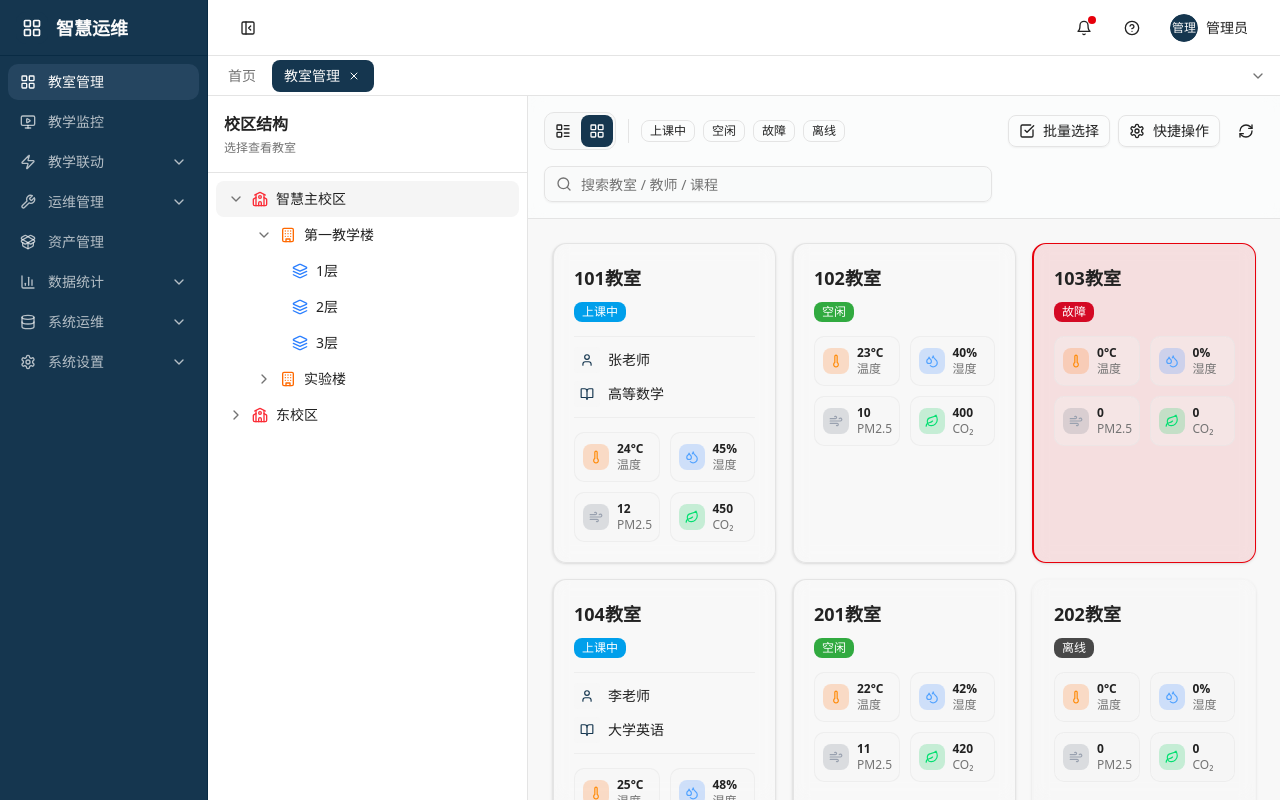
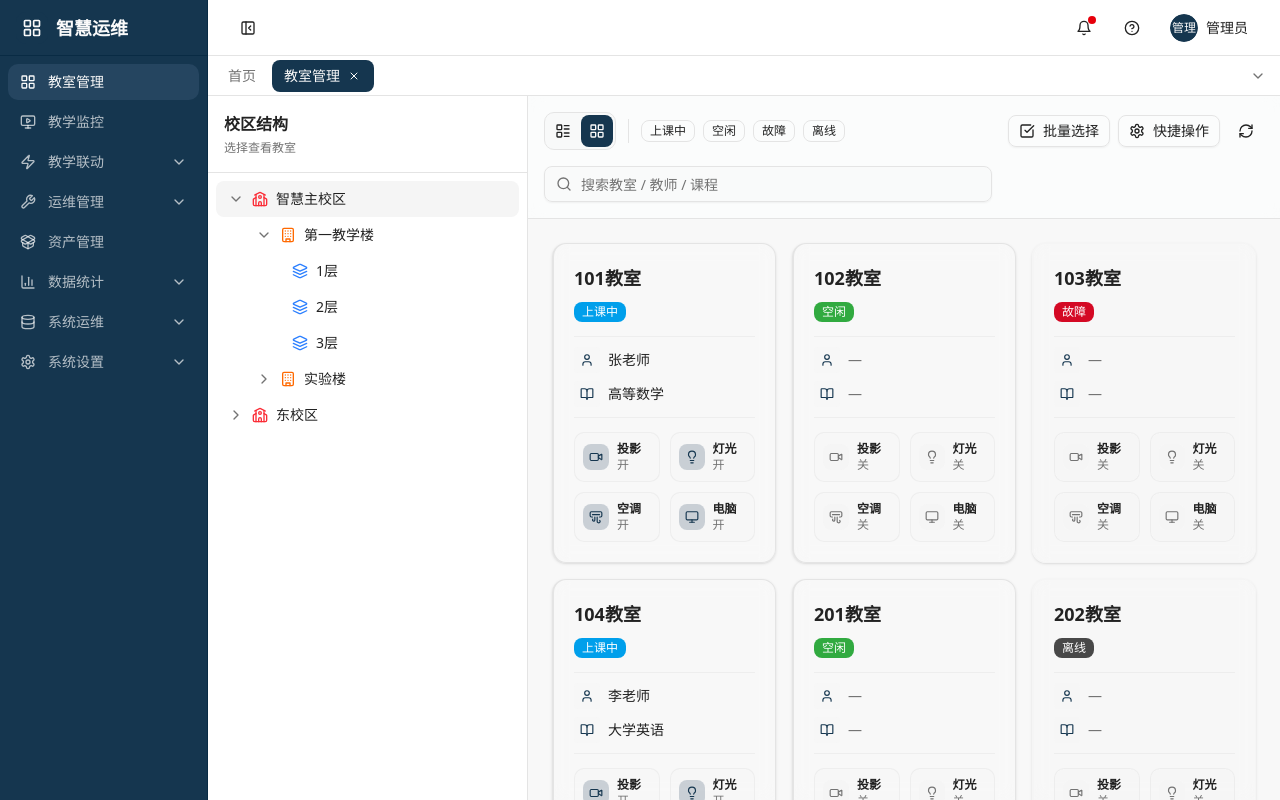
Before and after one commit to huzomi/classroom-management-ui-light, a Next.js app: page /classroom-management in a window 1280 px wide. Built offline with nearby package versions, Linux system fonts and the light colour scheme.

Commit message:
feat：教室管理样式调整

```diff
--- a/components/classroom/classroom-card.tsx
+++ b/components/classroom/classroom-card.tsx
@@ -8,10 +8,6 @@ import { Volume2, Check } from "lucide-react"
 import {
   User,
   BookOpen,
-  Thermometer,
-  Droplets,
-  Wind,
-  Leaf,
   MoreVertical,
   Video,
   Lightbulb,
@@ -20,10 +16,13 @@ import {
 } from "lucide-react"
 import { DropdownMenu, DropdownMenuContent, DropdownMenuItem, DropdownMenuTrigger } from "@/components/ui/dropdown-menu"
 
+type DeviceKey = "projector" | "lights" | "ac" | "computer"
+
 interface ClassroomCardProps {
   classroom: any
   viewMode: "large" | "small" | "iot"
   onClick: () => void
+  onDeviceToggle?: (deviceKey: DeviceKey) => void
   isMultiSelectMode?: boolean
   isSelected?: boolean
   onToggleSelect?: () => void
@@ -33,6 +32,7 @@ export function ClassroomCard({
   classroom,
   viewMode,
   onClick,
+  onDeviceToggle,
   isMultiSelectMode = false,
   isSelected = false,
   onToggleSelect,
@@ -43,8 +43,8 @@ export function ClassroomCard({
     fault: {
       label: "故障",
       color: "oklch(0.55 0.22 25)",
-      bgColor: "bg-destructive/10",
-      borderColor: "border-destructive",
+      bgColor: "bg-muted/10",
+      borderColor: "border-muted",
     },
     offline: { label: "离线", color: "oklch(0.4 0 0)", bgColor: "bg-muted/10", borderColor: "border-muted" },
   }
@@ -82,36 +82,50 @@ export function ClassroomCard({
             </Badge>
           </div>
 
-          {classroom.teacher && (
-            <div className="space-y-1.5 text-xs">
+          <div className="min-h-[3.25rem] space-y-1.5 text-xs border-b border-border/50 pb-2">
             <div className="flex items-center gap-1.5 text-muted-foreground">
-                <User className="h-3 w-3" />
-                <span>{classroom.teacher}</span>
+              <User className="h-3 w-3 shrink-0" />
+              <span className="truncate">{classroom.teacher ?? "—"}</span>
             </div>
             <div className="flex items-center gap-1.5 text-muted-foreground">
-                <BookOpen className="h-3 w-3" />
-                <span className="truncate">{classroom.course}</span>
+              <BookOpen className="h-3 w-3 shrink-0" />
+              <span className="truncate">{classroom.course ?? "—"}</span>
             </div>
           </div>
-          )}
 
-          <div className="grid grid-cols-2 gap-2 text-xs pt-2 border-t border-border/50">
-            <div className="flex items-center gap-1.5">
-              <Thermometer className="h-3 w-3 text-orange-400" />
-              <span>{classroom.temperature}°C</span>
-            </div>
-            <div className="flex items-center gap-1.5">
-              <Droplets className="h-3 w-3 text-blue-400" />
-              <span>{classroom.humidity}%</span>
-            </div>
-            <div className="flex items-center gap-1.5">
-              <Wind className="h-3 w-3 text-gray-400" />
-              <span>{classroom.pm25}</span>
-            </div>
-            <div className="flex items-center gap-1.5">
-              <Leaf className="h-3 w-3 text-green-400" />
-              <span>{classroom.co2}</span>
-            </div>
+          <div className="grid grid-cols-2 gap-2 text-xs pt-2">
+            <button
+              type="button"
+              className="flex items-center gap-1.5 text-left hover:opacity-80 transition-opacity"
+              onClick={(e) => { e.stopPropagation(); onDeviceToggle?.("projector") }}
+            >
+              <Video className={`h-3 w-3 ${classroom.deviceStatus?.projector ? "text-primary" : "text-muted-foreground"}`} />
+              <span>投影 {classroom.deviceStatus?.projector ? "开" : "关"}</span>
+            </button>
+            <button
+              type="button"
+              className="flex items-center gap-1.5 text-left hover:opacity-80 transition-opacity"
+              onClick={(e) => { e.stopPropagation(); onDeviceToggle?.("lights") }}
+            >
+              <Lightbulb className={`h-3 w-3 ${classroom.deviceStatus?.lights ? "text-primary" : "text-muted-foreground"}`} />
+              <span>灯光 {classroom.deviceStatus?.lights ? "开" : "关"}</span>
+            </button>
+            <button
+              type="button"
+              className="flex items-center gap-1.5 text-left hover:opacity-80 transition-opacity"
+              onClick={(e) => { e.stopPropagation(); onDeviceToggle?.("ac") }}
+            >
+              <AirConditioner className={`h-3 w-3 ${classroom.deviceStatus?.ac ? "text-primary" : "text-muted-foreground"}`} />
+              <span>空调 {classroom.deviceStatus?.ac ? "开" : "关"}</span>
+            </button>
+            <button
+              type="button"
+              className="flex items-center gap-1.5 text-left hover:opacity-80 transition-opacity"
+              onClick={(e) => { e.stopPropagation(); onDeviceToggle?.("computer") }}
+            >
+              <Monitor className={`h-3 w-3 ${classroom.deviceStatus?.computer ? "text-primary" : "text-muted-foreground"}`} />
+              <span>电脑 {classroom.deviceStatus?.computer ? "开" : "关"}</span>
+            </button>
           </div>
         </div>
       </Card>
@@ -163,7 +177,11 @@ export function ClassroomCard({
 
           {/* IoT Controls */}
           <div className="grid grid-cols-4 gap-2">
-            <button className="flex flex-col items-center gap-2 p-3 rounded-lg hover:bg-secondary/50 transition-colors border border-border/50">
+            <button
+              type="button"
+              className="flex flex-col items-center gap-2 p-3 rounded-lg hover:bg-secondary/50 transition-colors border border-border/50"
+              onClick={(e) => { e.stopPropagation(); onDeviceToggle?.("projector") }}
+            >
               <div className={`p-2 rounded-md ${classroom.deviceStatus.projector ? "bg-info/20" : "bg-secondary"}`}>
                 <Video
                   className={`h-5 w-5 ${classroom.deviceStatus.projector ? "text-info" : "text-muted-foreground"}`}
@@ -171,7 +189,11 @@ export function ClassroomCard({
               </div>
               <span className="text-xs text-foreground">投影</span>
             </button>
-            <button className="flex flex-col items-center gap-2 p-3 rounded-lg hover:bg-secondary/50 transition-colors border border-border/50">
+            <button
+              type="button"
+              className="flex flex-col items-center gap-2 p-3 rounded-lg hover:bg-secondary/50 transition-colors border border-border/50"
+              onClick={(e) => { e.stopPropagation(); onDeviceToggle?.("lights") }}
+            >
               <div className={`p-2 rounded-md ${classroom.deviceStatus.lights ? "bg-warning/20" : "bg-secondary"}`}>
                 <Lightbulb
                   className={`h-5 w-5 ${classroom.deviceStatus.lights ? "text-warning" : "text-muted-foreground"}`}
@@ -179,7 +201,11 @@ export function ClassroomCard({
               </div>
               <span className="text-xs text-foreground">灯光</span>
             </button>
-            <button className="flex flex-col items-center gap-2 p-3 rounded-lg hover:bg-secondary/50 transition-colors border border-border/50">
+            <button
+              type="button"
+              className="flex flex-col items-center gap-2 p-3 rounded-lg hover:bg-secondary/50 transition-colors border border-border/50"
+              onClick={(e) => { e.stopPropagation(); onDeviceToggle?.("ac") }}
+            >
               <div className={`p-2 rounded-md ${classroom.deviceStatus.ac ? "bg-cyan-500/20" : "bg-secondary"}`}>
                 <AirConditioner
                   className={`h-5 w-5 ${classroom.deviceStatus.ac ? "text-cyan-400" : "text-muted-foreground"}`}
@@ -187,7 +213,11 @@ export function ClassroomCard({
               </div>
               <span className="text-xs text-foreground">空调</span>
             </button>
-            <button className="flex flex-col items-center gap-2 p-3 rounded-lg hover:bg-secondary/50 transition-colors border border-border/50">
+            <button
+              type="button"
+              className="flex flex-col items-center gap-2 p-3 rounded-lg hover:bg-secondary/50 transition-colors border border-border/50"
+              onClick={(e) => { e.stopPropagation(); onDeviceToggle?.("computer") }}
+            >
               <div className={`p-2 rounded-md ${classroom.deviceStatus.computer ? "bg-success/20" : "bg-secondary"}`}>
                 <Monitor
                   className={`h-5 w-5 ${classroom.deviceStatus.computer ? "text-success" : "text-muted-foreground"}`}
@@ -261,62 +291,80 @@ export function ClassroomCard({
           </DropdownMenu>
         </div>
 
-        {/* Course Info */}
-        {classroom.teacher && (
-          <div className="space-y-2 py-2.5 border-y border-border/50">
+        {/* Course Info - 固定高度保持卡片统一 */}
+        <div className="min-h-[4.5rem] space-y-2 py-2.5 border-y border-border/50">
           <div className="flex items-center gap-2 text-sm">
-              <div className="p-1.5 rounded bg-secondary/50">
+            <div className="p-1.5 rounded bg-secondary/50 shrink-0">
               <User className="h-3.5 w-3.5 text-primary" />
             </div>
-              <span className="text-foreground font-medium">{classroom.teacher}</span>
+            <span className={`truncate ${classroom.teacher ? "text-foreground font-medium" : "text-muted-foreground"}`}>
+              {classroom.teacher ?? "—"}
+            </span>
           </div>
           <div className="flex items-center gap-2 text-sm">
-              <div className="p-1.5 rounded bg-secondary/50">
+            <div className="p-1.5 rounded bg-secondary/50 shrink-0">
               <BookOpen className="h-3.5 w-3.5 text-primary" />
             </div>
-              <span className="text-foreground">{classroom.course}</span>
+            <span className={`truncate ${classroom.course ? "text-foreground" : "text-muted-foreground"}`}>
+              {classroom.course ?? "—"}
+            </span>
           </div>
         </div>
-        )}
 
-        {/* Environmental Data */}
+        {/* 设备及开关状态 - 点击可快速切换 */}
         <div className="grid grid-cols-2 gap-2.5">
-          <div className="flex items-center gap-2 p-2 rounded-lg bg-secondary/30 border border-border/50">
-            <div className="p-1.5 rounded-md bg-orange-500/20">
-              <Thermometer className="h-3.5 w-3.5 text-orange-400" />
+          <button
+            type="button"
+            className="flex items-center gap-2 p-2 rounded-lg bg-secondary/30 border border-border/50 text-left hover:bg-secondary/50 transition-colors"
+            onClick={(e) => { e.stopPropagation(); onDeviceToggle?.("projector") }}
+          >
+            <div className={`p-1.5 rounded-md ${classroom.deviceStatus?.projector ? "bg-primary/20" : "bg-muted"}`}>
+              <Video className={`h-3.5 w-3.5 ${classroom.deviceStatus?.projector ? "text-primary" : "text-muted-foreground"}`} />
             </div>
             <div className="text-xs">
-              <div className="font-semibold text-foreground">{classroom.temperature}°C</div>
-              <div className="text-muted-foreground">温度</div>
+              <div className="font-semibold text-foreground">投影</div>
+              <div className="text-muted-foreground">{classroom.deviceStatus?.projector ? "开" : "关"}</div>
             </div>
-          </div>
-          <div className="flex items-center gap-2 p-2 rounded-lg bg-secondary/30 border border-border/50">
-            <div className="p-1.5 rounded-md bg-blue-500/20">
-              <Droplets className="h-3.5 w-3.5 text-blue-400" />
+          </button>
+          <button
+            type="button"
+            className="flex items-center gap-2 p-2 rounded-lg bg-secondary/30 border border-border/50 text-left hover:bg-secondary/50 transition-colors"
+            onClick={(e) => { e.stopPropagation(); onDeviceToggle?.("lights") }}
+          >
+            <div className={`p-1.5 rounded-md ${classroom.deviceStatus?.lights ? "bg-primary/20" : "bg-muted"}`}>
+              <Lightbulb className={`h-3.5 w-3.5 ${classroom.deviceStatus?.lights ? "text-primary" : "text-muted-foreground"}`} />
             </div>
             <div className="text-xs">
-              <div className="font-semibold text-foreground">{classroom.humidity}%</div>
-              <div className="text-muted-foreground">湿度</div>
+              <div className="font-semibold text-foreground">灯光</div>
+              <div className="text-muted-foreground">{classroom.deviceStatus?.lights ? "开" : "关"}</div>
             </div>
-          </div>
-          <div className="flex items-center gap-2 p-2 rounded-lg bg-secondary/30 border border-border/50">
-            <div className="p-1.5 rounded-md bg-gray-500/20">
-              <Wind className="h-3.5 w-3.5 text-gray-400" />
+          </button>
+          <button
+            type="button"
+            className="flex items-center gap-2 p-2 rounded-lg bg-secondary/30 border border-border/50 text-left hover:bg-secondary/50 transition-colors"
+            onClick={(e) => { e.stopPropagation(); onDeviceToggle?.("ac") }}
+          >
+            <div className={`p-1.5 rounded-md ${classroom.deviceStatus?.ac ? "bg-primary/20" : "bg-muted"}`}>
+              <AirConditioner className={`h-3.5 w-3.5 ${classroom.deviceStatus?.ac ? "text-primary" : "text-muted-foreground"}`} />
             </div>
             <div className="text-xs">
-              <div className="font-semibold text-foreground">{classroom.pm25}</div>
-              <div className="text-muted-foreground">PM2.5</div>
+              <div className="font-semibold text-foreground">空调</div>
+              <div className="text-muted-foreground">{classroom.deviceStatus?.ac ? "开" : "关"}</div>
             </div>
-          </div>
-          <div className="flex items-center gap-2 p-2 rounded-lg bg-secondary/30 border border-border/50">
-            <div className="p-1.5 rounded-md bg-green-500/20">
-              <Leaf className="h-3.5 w-3.5 text-green-400" />
+          </button>
+          <button
+            type="button"
+            className="flex items-center gap-2 p-2 rounded-lg bg-secondary/30 border border-border/50 text-left hover:bg-secondary/50 transition-colors"
+            onClick={(e) => { e.stopPropagation(); onDeviceToggle?.("computer") }}
+          >
+            <div className={`p-1.5 rounded-md ${classroom.deviceStatus?.computer ? "bg-primary/20" : "bg-muted"}`}>
+              <Monitor className={`h-3.5 w-3.5 ${classroom.deviceStatus?.computer ? "text-primary" : "text-muted-foreground"}`} />
             </div>
             <div className="text-xs">
-              <div className="font-semibold text-foreground">{classroom.co2}</div>
-              <div className="text-muted-foreground">CO₂</div>
+              <div className="font-semibold text-foreground">电脑</div>
+              <div className="text-muted-foreground">{classroom.deviceStatus?.computer ? "开" : "关"}</div>
             </div>
-          </div>
+          </button>
         </div>
       </div>
     </Card>
--- a/components/classroom/classroom-grid.tsx
+++ b/components/classroom/classroom-grid.tsx
@@ -1,7 +1,12 @@
 "use client"
 
+import { useState, useEffect } from "react"
+import { Button } from "@/components/ui/button"
+import { Select, SelectContent, SelectItem, SelectTrigger, SelectValue } from "@/components/ui/select"
 import { ClassroomCard } from "./classroom-card"
 import { ClassroomListItem } from "./classroom-list-item"
+
+type DeviceKey = "projector" | "lights" | "ac" | "computer"
 
 interface ClassroomGridProps {
   viewMode: "list" | "large"
@@ -106,8 +111,28 @@ export function ClassroomGrid({
   selectedClassrooms = [],
   onToggleClassroom,
 }: ClassroomGridProps) {
+  const [currentPage, setCurrentPage] = useState(1)
+  const [pageSize, setPageSize] = useState(12)
+  const [classrooms, setClassrooms] = useState(mockClassrooms)
+
+  const handleDeviceToggle = (classroomId: string, deviceKey: DeviceKey) => {
+    setClassrooms((prev) =>
+      prev.map((c) =>
+        c.id === classroomId
+          ? {
+              ...c,
+              deviceStatus: {
+                ...c.deviceStatus,
+                [deviceKey]: !c.deviceStatus[deviceKey],
+              },
+            }
+          : c
+      )
+    )
+  }
+
   // Filter classrooms
-  const filteredClassrooms = mockClassrooms.filter((classroom) => {
+  const filteredClassrooms = classrooms.filter((classroom) => {
     if (filterStatus.length > 0 && !filterStatus.includes(classroom.status)) {
       return false
     }
@@ -122,19 +147,73 @@ export function ClassroomGrid({
     return true
   })
 
+  const totalItems = filteredClassrooms.length
+  const totalPages = Math.max(1, Math.ceil(totalItems / pageSize))
+
+  // 筛选条件变化导致总页数减少时，确保当前页不超出范围
+  useEffect(() => {
+    setCurrentPage((p) => Math.min(p, totalPages))
+  }, [totalPages])
+  const startIndex = (currentPage - 1) * pageSize
+  const paginatedClassrooms = filteredClassrooms.slice(startIndex, startIndex + pageSize)
+
   if (viewMode === "list") {
     return (
-      <div className="space-y-2">
-        {filteredClassrooms.map((classroom) => (
+      <div className="flex flex-col gap-4">
+        <div className="space-y-2">
+          {paginatedClassrooms.map((classroom) => (
           <ClassroomListItem
             key={classroom.id}
             classroom={classroom}
             onClick={() => onClassroomClick(classroom.id)}
+            onDeviceToggle={(deviceKey) => handleDeviceToggle(classroom.id, deviceKey)}
             isMultiSelectMode={isMultiSelectMode}
             isSelected={selectedClassrooms.includes(classroom.id)}
             onToggleSelect={() => onToggleClassroom?.(classroom.id)}
           />
         ))}
+        </div>
+        {/* 分页 */}
+        <div className="flex items-center justify-end gap-4 pt-4">
+          <span className="text-sm text-muted-foreground">共 {totalItems} 条数据</span>
+          <div className="flex items-center gap-1">
+            <Button
+              variant="outline"
+              size="sm"
+              className="h-8 w-8 p-0"
+              disabled={currentPage <= 1}
+              onClick={() => setCurrentPage((p) => Math.max(1, p - 1))}
+            >
+              ‹
+            </Button>
+            <Button
+              variant="outline"
+              size="sm"
+              className="h-8 w-8 p-0 bg-primary text-primary-foreground"
+            >
+              {currentPage}
+            </Button>
+            <Button
+              variant="outline"
+              size="sm"
+              className="h-8 w-8 p-0"
+              disabled={currentPage >= totalPages}
+              onClick={() => setCurrentPage((p) => Math.min(totalPages, p + 1))}
+            >
+              ›
+            </Button>
+          </div>
+          <Select value={String(pageSize)} onValueChange={(v) => { setPageSize(Number(v)); setCurrentPage(1) }}>
+            <SelectTrigger className="w-24 h-8">
+              <SelectValue />
+            </SelectTrigger>
+            <SelectContent>
+              <SelectItem value="8">8 条/页</SelectItem>
+              <SelectItem value="12">12 条/页</SelectItem>
+              <SelectItem value="24">24 条/页</SelectItem>
+            </SelectContent>
+          </Select>
+        </div>
       </div>
     )
   }
@@ -142,18 +221,62 @@ export function ClassroomGrid({
   const gridClass = "grid-cols-2 xl:grid-cols-3 2xl:grid-cols-4"
 
   return (
-    <div className={`grid ${gridClass} gap-4`}>
-      {filteredClassrooms.map((classroom) => (
+    <div className="flex flex-col gap-4">
+      <div className={`grid ${gridClass} gap-4`}>
+        {paginatedClassrooms.map((classroom) => (
         <ClassroomCard
           key={classroom.id}
           classroom={classroom}
           viewMode={viewMode}
           onClick={() => onClassroomClick(classroom.id)}
+          onDeviceToggle={(deviceKey) => handleDeviceToggle(classroom.id, deviceKey)}
           isMultiSelectMode={isMultiSelectMode}
           isSelected={selectedClassrooms.includes(classroom.id)}
           onToggleSelect={() => onToggleClassroom?.(classroom.id)}
         />
       ))}
+      </div>
+      {/* 分页 */}
+      <div className="flex items-center justify-end gap-4 pt-4">
+        <span className="text-sm text-muted-foreground">共 {totalItems} 条数据</span>
+        <div className="flex items-center gap-1">
+          <Button
+            variant="outline"
+            size="sm"
+            className="h-8 w-8 p-0"
+            disabled={currentPage <= 1}
+            onClick={() => setCurrentPage((p) => Math.max(1, p - 1))}
+          >
+            ‹
+          </Button>
+          <Button
+            variant="outline"
+            size="sm"
+            className="h-8 w-8 p-0 bg-primary text-primary-foreground"
+          >
+            {currentPage}
+          </Button>
+          <Button
+            variant="outline"
+            size="sm"
+            className="h-8 w-8 p-0"
+            disabled={currentPage >= totalPages}
+            onClick={() => setCurrentPage((p) => Math.min(totalPages, p + 1))}
+          >
+            ›
+          </Button>
+        </div>
+        <Select value={String(pageSize)} onValueChange={(v) => { setPageSize(Number(v)); setCurrentPage(1) }}>
+          <SelectTrigger className="w-24 h-8">
+            <SelectValue />
+          </SelectTrigger>
+          <SelectContent>
+            <SelectItem value="8">8 条/页</SelectItem>
+            <SelectItem value="12">12 条/页</SelectItem>
+            <SelectItem value="24">24 条/页</SelectItem>
+          </SelectContent>
+        </Select>
+      </div>
     </div>
   )
 }
```
Also changed, not shown: components/classroom/classroom-list-item.tsx (+54 -30 lines). Lines whose indentation alone changed are shown as unchanged.
